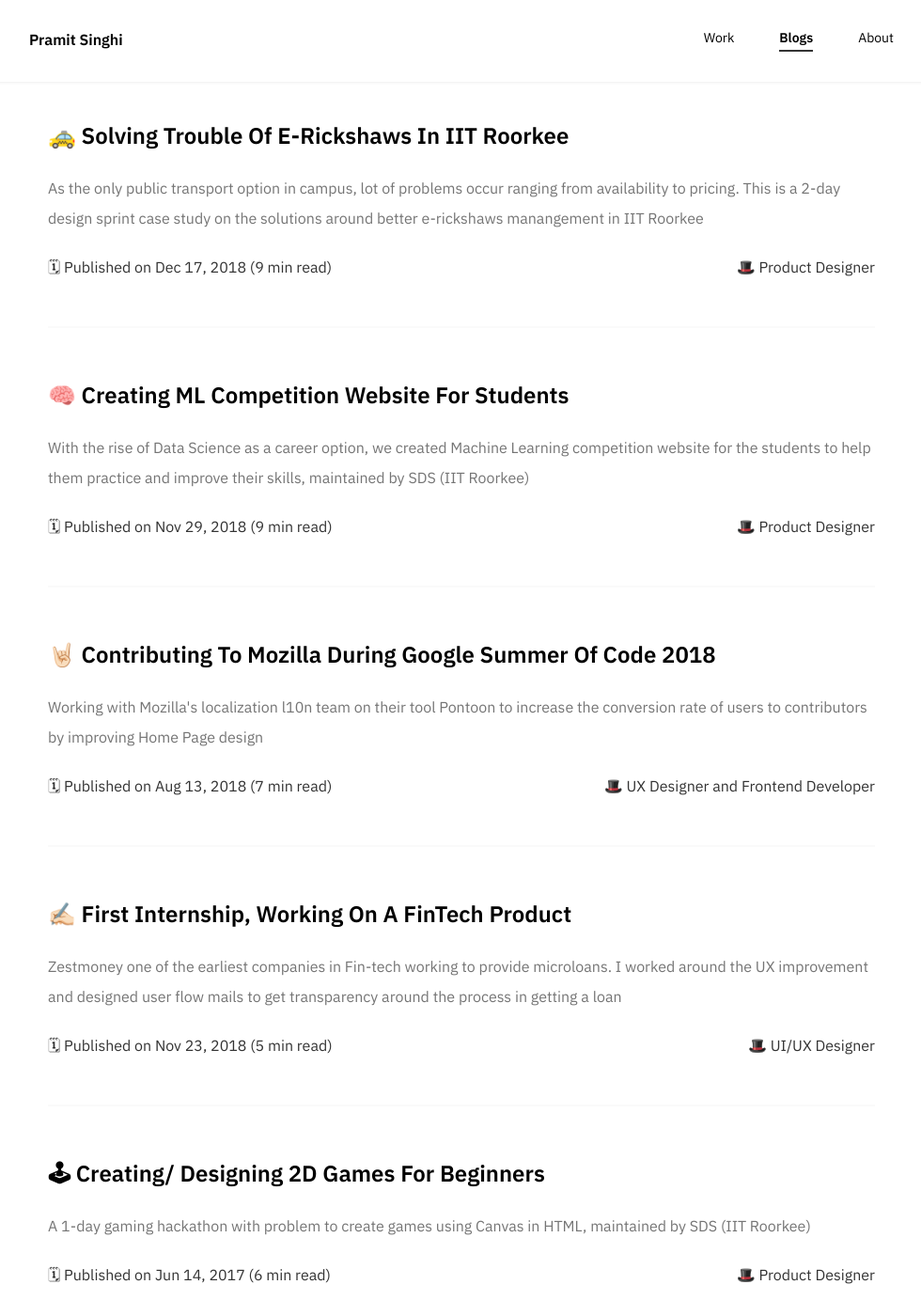
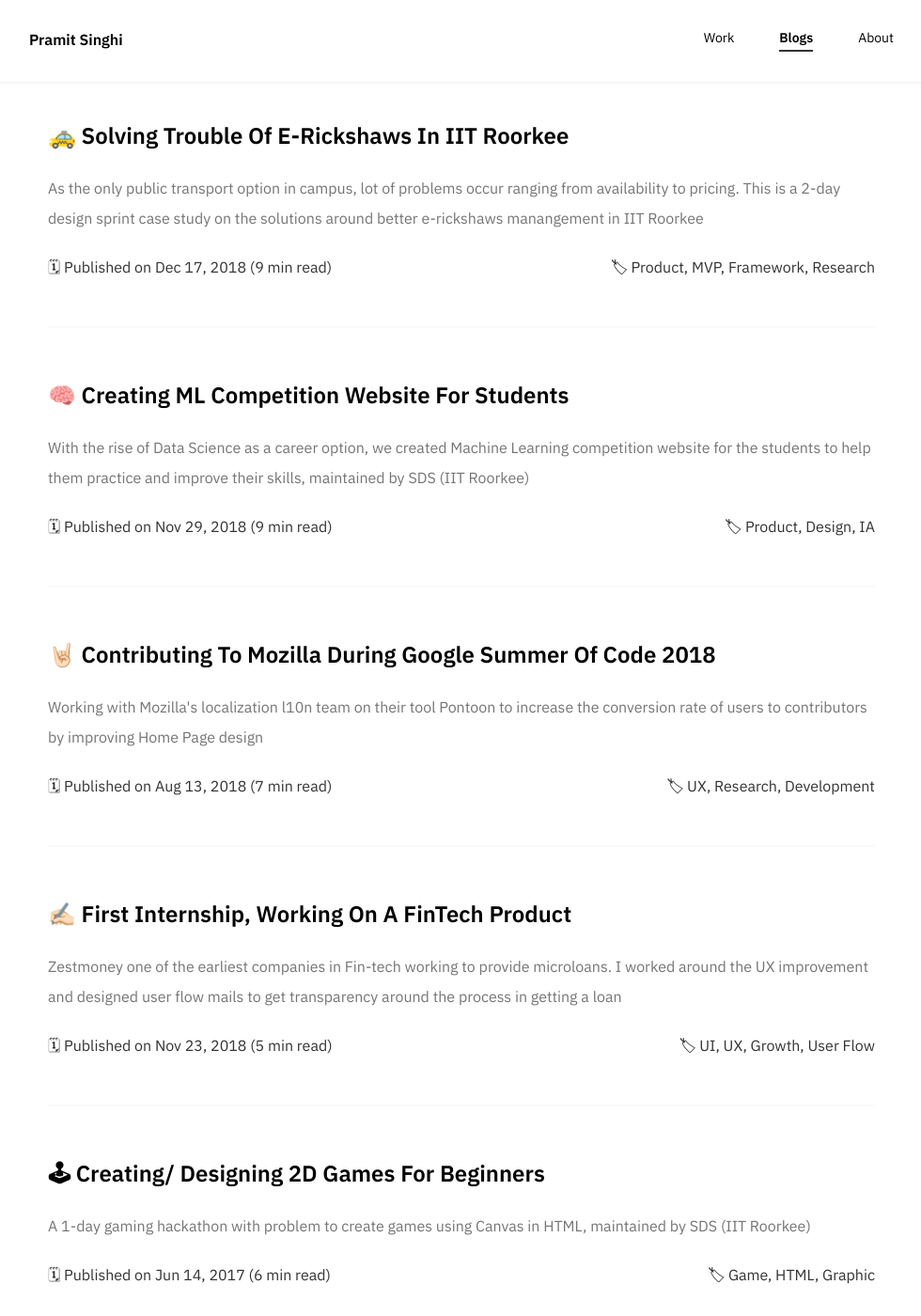
Before and after one commit to shkamaru/shkamaru.github.io, a Jekyll site: the page built from blogs.html, in a window 1280 px wide and 1400 px high. Shown: the whole window at 94% size, without its empty margins (149-1129 px from the left). Built offline with Jekyll 4.4.1, drawn with Linux system fonts in a browser that asks for light colours; nearby versions of some CDN libraries.

Commit message:
Add tags in blog, remove role

```diff
--- a/_data/blogs.yml
+++ b/_data/blogs.yml
@@ -1,7 +1,7 @@
 - title: e-rick
   text: 🚕 Solving trouble of e-rickshaws in IIT Roorkee
   desc: As the only public transport option in campus, lot of problems occur ranging from availability to pricing. This is a 2-day design sprint case study on the solutions around better e-rickshaws manangement in IIT Roorkee
-  role: 🎩 Product Designer
+  tags: 🏷 Product, MVP, Framework, Research
   time: 9 min
   date: Dec 17, 2018
   case: https://uxplanet.org/e-rick-design-sprint-at-iit-roorkee-e8ea60685555
@@ -9,7 +9,7 @@
 - title: cerebro
   text: 🧠 Creating ML competition website for students
   desc: With the rise of Data Science as a career option, we created Machine Learning competition website for the students to help them practice and improve their skills, maintained by SDS (IIT Roorkee)
-  role: 🎩 Product Designer
+  tags: 🏷 Product, Design, IA
   time: 9 min
   date: Nov 29, 2018
   case: https://blog.prototypr.io/creating-an-ml-competition-platform-for-students-7bc8f0a7f1b1
@@ -17,7 +17,7 @@
 - title: pontoon
   text: 🤘🏻 Contributing to Mozilla during Google Summer of Code 2018
   desc: Working with Mozilla's localization l10n team on their tool Pontoon to increase the conversion rate of users to contributors by improving Home Page design
-  role: 🎩 UX Designer and Frontend Developer
+  tags: 🏷 UX, Research, Development
   time: 7 min
   date: Aug 13, 2018
   case: https://blog.prototypr.io/google-summer-of-code-18-with-mozilla-pontoon-89a7cb97af39
@@ -25,7 +25,7 @@
 - title: zestMoney
   text: ✍🏻 First internship, working on a FinTech product
   desc: Zestmoney one of the earliest companies in Fin-tech working to provide microloans. I worked around the UX improvement and designed user flow mails to get transparency around the process in getting a loan
-  role: 🎩 UI/UX Designer
+  tags: 🏷 UI, UX, Growth, User Flow
   time: 5 min
   date: Nov 23, 2018
   case: https://medium.com/@singhi.pramit/https-medium-com-singhi-pramit-internship-zestmoney-501f6a2b7a80
@@ -33,7 +33,7 @@
 - title: enroute
   text: 🕹 Creating/ Designing 2D games for beginners
   desc: A 1-day gaming hackathon with problem to create games using Canvas in HTML, maintained by SDS (IIT Roorkee)
-  role: 🎩 Product Designer
+  tags: 🏷 Game, HTML, Graphic
   time: 6 min
   date: Jun 14, 2017
   case: https://medium.com/sdslabs/2-d-game-design-process-for-beginners-57c92237c0a5
--- a/_includes/blogs.html
+++ b/_includes/blogs.html
@@ -19,7 +19,7 @@
                     </div>
                     <div class="blog-detail">
                         <span> {{blog.date | prepend: '🗓 Published on '}} {{ blog.time | append: ' read)' | prepend: '('}}</span>
-                        <span>{{ blog.role }}</span>
+                        <span>{{ blog.tags }}</span>
                     </div>
                     <hr>
                 </div>
```
